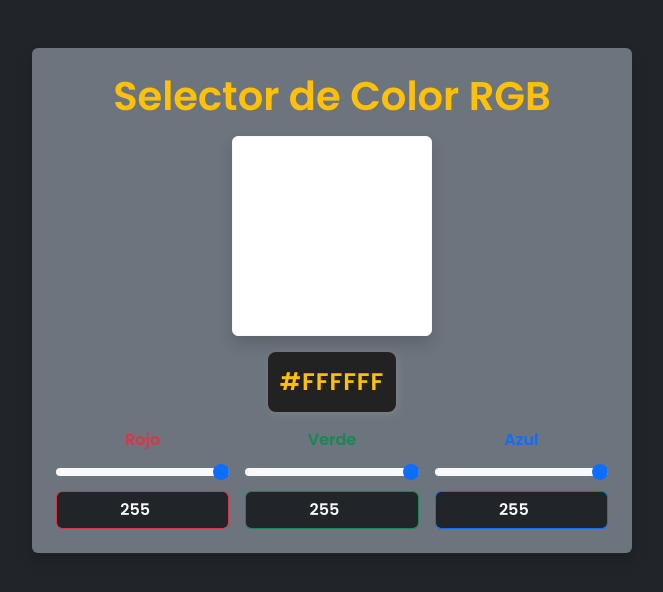
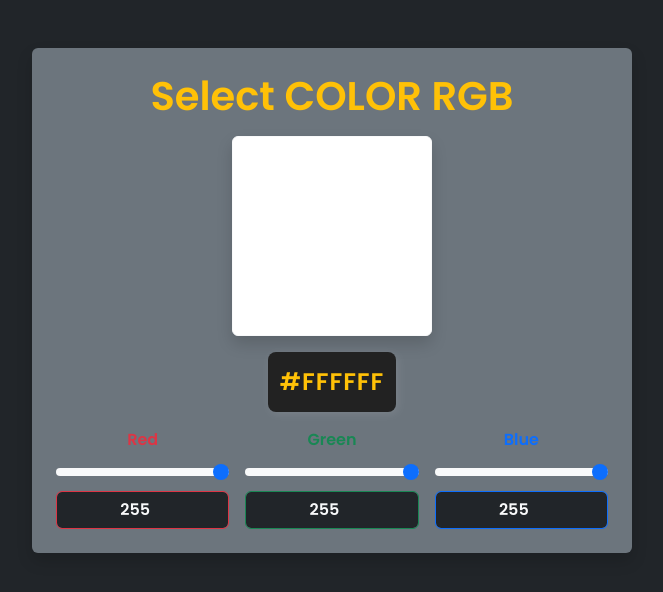
Before and after one commit to PaolaOrtiz0320/tads-app-color-git, a plain HTML site: page index.html in a window 1280 px wide. Shown: the whole page, without its empty margins (308-971 px from the left). Drawn offline with nearby package versions, Linux system fonts and the light colour scheme.

Commit message:
Ajuste de Codigo Index

```diff
--- a/index.html
+++ b/index.html
@@ -10,22 +10,22 @@
 </head>
 <body class="bg-dark text-light">
     <div class="container text-center mt-5 p-4 bg-secondary shadow rounded">
-        <h1 class="text-warning fw-bold" style="font-family: 'Poppins', sans-serif;">Selector de Color RGB</h1>
+        <h1 class="text-warning fw-bold" style="font-family: 'Poppins', sans-serif;">Select COLOR RGB</h1>
         <div id="colorBox" class="color-box my-3 border border-light rounded shadow"></div>
         <p id="hexCode" class="fs-4 fw-bold text-warning">#FFFFFF</p>
         <div class="row g-3">
             <div class="col-md-4">
-                <label for="redRange" class="form-label text-danger fw-bold">Rojo</label>
+                <label for="redRange" class="form-label text-danger fw-bold">Red</label>
                 <input type="range" class="form-range" id="redRange" min="0" max="255" value="255">
                 <input type="number" class="form-control bg-dark text-light border-danger" id="redInput" min="0" max="255" value="255">
             </div>
             <div class="col-md-4">
-                <label for="greenRange" class="form-label text-success fw-bold">Verde</label>
+                <label for="greenRange" class="form-label text-success fw-bold">Green</label>
                 <input type="range" class="form-range" id="greenRange" min="0" max="255" value="255">
                 <input type="number" class="form-control bg-dark text-light border-success" id="greenInput" min="0" max="255" value="255">
             </div>
             <div class="col-md-4">
-                <label for="blueRange" class="form-label text-primary fw-bold">Azul</label>
+                <label for="blueRange" class="form-label text-primary fw-bold">Blue</label>
                 <input type="range" class="form-range" id="blueRange" min="0" max="255" value="255">
                 <input type="number" class="form-control bg-dark text-light border-primary" id="blueInput" min="0" max="255" value="255">
             </div>
```
